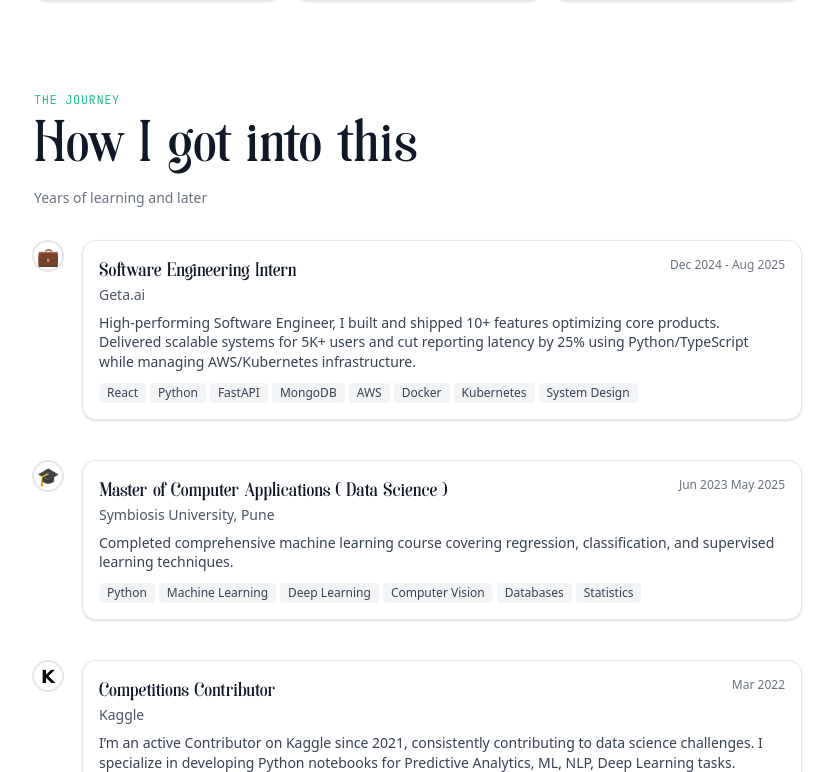
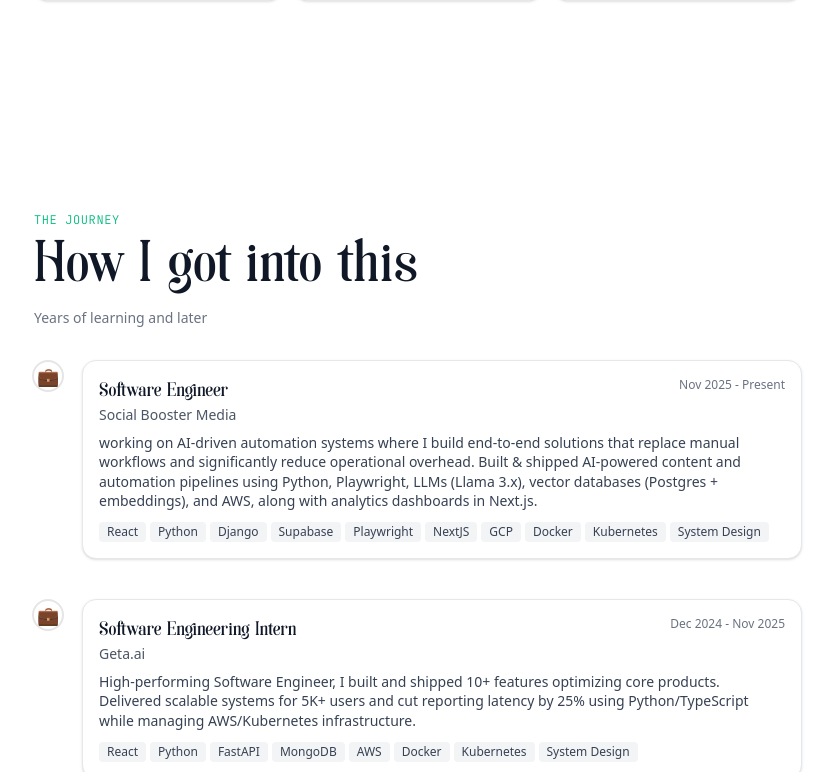
Before and after one commit to Now-Tiger/dev, a Next.js app: page / in a window 1280 px wide. Shown: the part 1528-2300 px from the top of the page, without its empty margins (222-1055 px from the left). Built offline with nearby package versions, Linux system fonts and the light colour scheme.

Commit message:
Added recent working experience

```diff
--- a/components/ui/TimeLine.tsx
+++ b/components/ui/TimeLine.tsx
@@ -10,7 +10,7 @@
           {/* Work Experience Timeline */}
           <section>
             {/* Header */}
-            <div className="mb-8">
+            <div className="mb-8 mt-30">
               <p className="font-jb-mono text-emerald-500 text-xs uppercase tracking-wider mb-2 font-light">
                 The Journey
               </p>
@@ -27,9 +27,28 @@
               {[
                 {
                   icon: "💼",
+                  title: "Software Engineer",
+                  org: "Social Booster Media",
+                  date: "Nov 2025 - Present",
+                  desc: "working on AI-driven automation systems where I build end-to-end solutions that replace manual workflows and significantly reduce operational overhead. Built & shipped AI-powered content and automation pipelines using Python, Playwright, LLMs (Llama 3.x), vector databases (Postgres + embeddings), and AWS, along with analytics dashboards in Next.js.",
+                  tags: [
+                    "React",
+                    "Python",
+                    "Django",
+                    "Supabase",
+                    "Playwright",
+                    "NextJS",
+                    "GCP",
+                    "Docker",
+                    "Kubernetes",
+                    "System Design",
+                  ],
+                },
+                {
+                  icon: "💼",
                   title: "Software Engineering Intern",
                   org: "Geta.ai",
-                  date: "Dec 2024 - Aug 2025",
+                  date: "Dec 2024 - Nov 2025",
                   desc: "High-performing Software Engineer, I built and shipped 10+ features optimizing core products. Delivered scalable systems for 5K+ users and cut reporting latency by 25% using Python/TypeScript while managing AWS/Kubernetes infrastructure.",
                   tags: [
                     "React",
@@ -44,7 +63,7 @@
                 },
                 {
                   icon: "🎓",
-                  title: "Master of Computer Applications ( Data Science )",
+                  title: "Master of Computer Applications — Data Science",
                   org: "Symbiosis University, Pune",
                   date: "Jun 2023 May 2025",
                   desc: "Completed comprehensive machine learning course covering regression, classification, and supervised learning techniques.",
```
